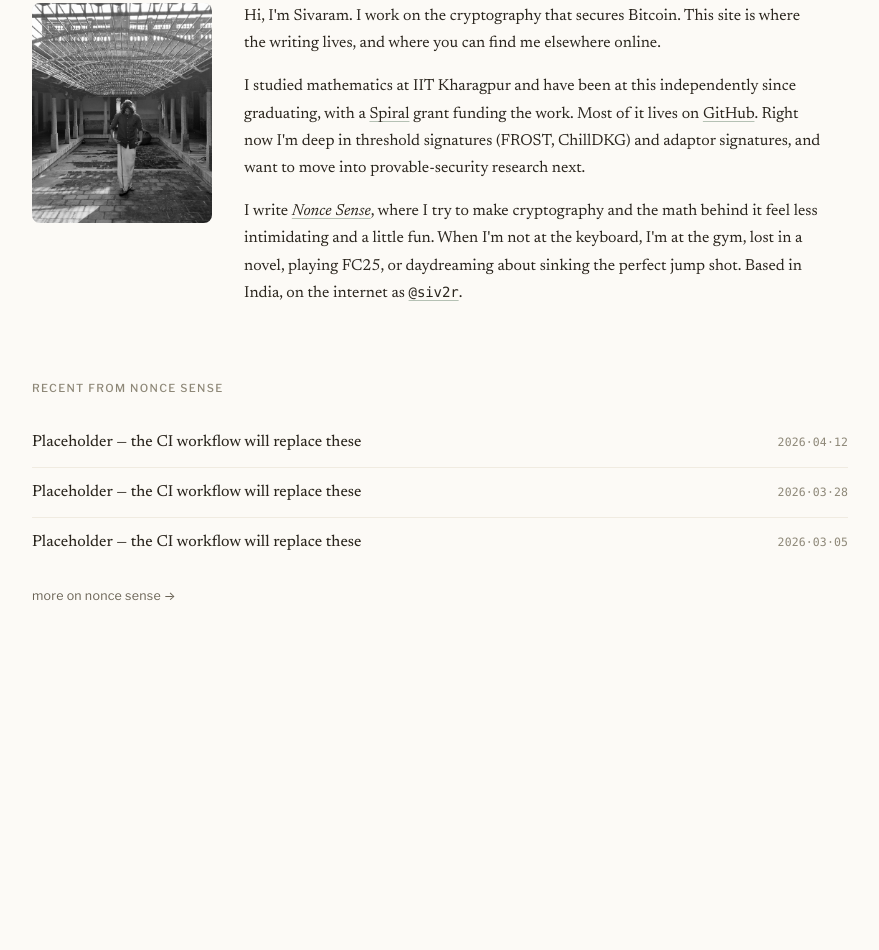
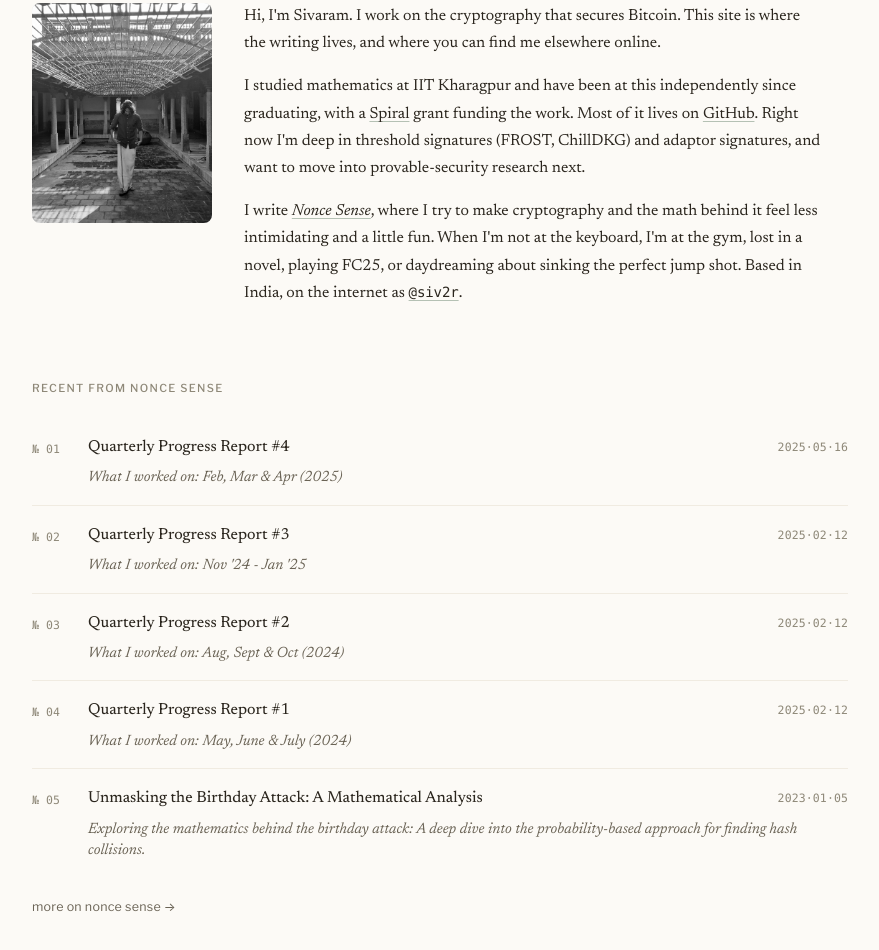
Before and after one commit to siv2r/siv2r.github.io, a plain HTML site: page index.html in a window 1280 px wide. Shown: the part 240-1190 px from the top of the page, without its empty margins (200-1079 px from the left). Before the commit the page ends 946 px from the top, so only its background shows below. Drawn offline with nearby package versions, Linux system fonts and the light colour scheme; a web font is replaced by a local one.

Commit message:
home: add substack blogs

```diff
--- a/index.html
+++ b/index.html
@@ -53,21 +53,43 @@
         <ol class="writing-list">
 <!-- substack:start -->
           <li>
-            <a href="https://siv2r.substack.com/p/placeholder-1">
-              <span class="title">Placeholder — the CI workflow will replace these</span>
-              <span class="date"><time datetime="2026-04-12">2026·04·12</time></span>
+            <a href="https://siv2r.substack.com/p/quarterly-progress-report-4">
+              <span class="num" aria-hidden="true">№ 01</span>
+              <span class="title">Quarterly Progress Report #4</span>
+              <span class="subtitle">What I worked on: Feb, Mar &amp; Apr (2025)</span>
+              <span class="date"><time datetime="2025-05-16" aria-label="May 16, 2025">2025·05·16</time></span>
             </a>
           </li>
           <li>
-            <a href="https://siv2r.substack.com/p/placeholder-2">
-              <span class="title">Placeholder — the CI workflow will replace these</span>
-              <span class="date"><time datetime="2026-03-28">2026·03·28</time></span>
+            <a href="https://siv2r.substack.com/p/quarterly-progress-report-3">
+              <span class="num" aria-hidden="true">№ 02</span>
+              <span class="title">Quarterly Progress Report #3</span>
+              <span class="subtitle">What I worked on: Nov '24 - Jan '25</span>
+              <span class="date"><time datetime="2025-02-12" aria-label="February 12, 2025">2025·02·12</time></span>
             </a>
           </li>
           <li>
-            <a href="https://siv2r.substack.com/p/placeholder-3">
-              <span class="title">Placeholder — the CI workflow will replace these</span>
-              <span class="date"><time datetime="2026-03-05">2026·03·05</time></span>
+            <a href="https://siv2r.substack.com/p/quarterly-progress-report-2">
+              <span class="num" aria-hidden="true">№ 03</span>
+              <span class="title">Quarterly Progress Report #2</span>
+              <span class="subtitle">What I worked on: Aug, Sept &amp; Oct (2024)</span>
+              <span class="date"><time datetime="2025-02-12" aria-label="February 12, 2025">2025·02·12</time></span>
+            </a>
+          </li>
+          <li>
+            <a href="https://siv2r.substack.com/p/quarterly-progress-report-1">
+              <span class="num" aria-hidden="true">№ 04</span>
+              <span class="title">Quarterly Progress Report #1</span>
+              <span class="subtitle">What I worked on: May, June &amp; July (2024)</span>
+              <span class="date"><time datetime="2025-02-12" aria-label="February 12, 2025">2025·02·12</time></span>
+            </a>
+          </li>
+          <li>
+            <a href="https://siv2r.substack.com/p/unmasking-the-birthday-attack-a-mathematical">
+              <span class="num" aria-hidden="true">№ 05</span>
+              <span class="title">Unmasking the Birthday Attack: A Mathematical Analysis</span>
+              <span class="subtitle">Exploring the mathematics behind the birthday attack: A deep dive into the probability-based approach for finding hash collisions.</span>
+              <span class="date"><time datetime="2023-01-05" aria-label="January 5, 2023">2023·01·05</time></span>
             </a>
           </li>
 <!-- substack:end -->
--- a/styles.css
+++ b/styles.css
@@ -177,20 +177,44 @@ h1[data-hash]:hover::after { opacity: 1; }
 .writing-list li + li { border-top: 1px solid var(--row-hairline); }
 .writing-list a {
   display: grid;
-  grid-template-columns: 1fr auto;
+  grid-template-columns: 38px minmax(0, 1fr) auto;
+  grid-template-areas:
+    "num title date"
+    ".   sub   sub";
   align-items: baseline;
-  gap: 16px;
-  padding: 11px 0;
+  gap: 6px 18px;
+  padding: 16px 0;
   text-decoration: none;
   color: inherit;
-  transition: color 150ms cubic-bezier(0.4,0,0.2,1);
+  transition: color 150ms cubic-bezier(0.4, 0, 0.2, 1);
+}
+.writing-list .num {
+  grid-area: num;
+  font-family: var(--font-mono);
+  font-size: 11.5px;
+  color: var(--text-tertiary);
+  letter-spacing: 0.01em;
+  font-feature-settings: "tnum", "zero";
+  font-variant-numeric: tabular-nums;
+  transform: translateY(2px);
 }
 .writing-list .title {
+  grid-area: title;
   font-family: var(--font-serif);
   font-size: 16px;
   font-variation-settings: "opsz" 16, "wght" 440;
-  font-feature-settings: "kern","liga","ss01","cv11";
+  font-feature-settings: "kern", "liga", "ss01", "cv11";
   color: var(--text-body);
+  min-width: 0;
+  overflow-wrap: anywhere;
+}
+.writing-list .subtitle {
+  grid-area: sub;
+  font-family: var(--font-serif);
+  font-style: italic;
+  font-size: 15px;
+  line-height: 1.45;
+  color: var(--text-secondary);
 }
 .writing-list a:hover .title {
   text-decoration: underline;
@@ -199,11 +223,12 @@ h1[data-hash]:hover::after { opacity: 1; }
   text-underline-offset: 3px;
 }
 .writing-list .date {
+  grid-area: date;
   font-family: var(--font-mono);
   font-size: 11.5px;
   color: var(--text-tertiary);
   letter-spacing: 0.01em;
-  font-feature-settings: "tnum","zero";
+  font-feature-settings: "tnum", "zero";
   font-variant-numeric: tabular-nums;
   white-space: nowrap;
 }
```
Also changed, not shown: scripts/sync-substack.mjs (+28 -7 lines), .github/workflows/substack-sync.yml, 3 other files.
